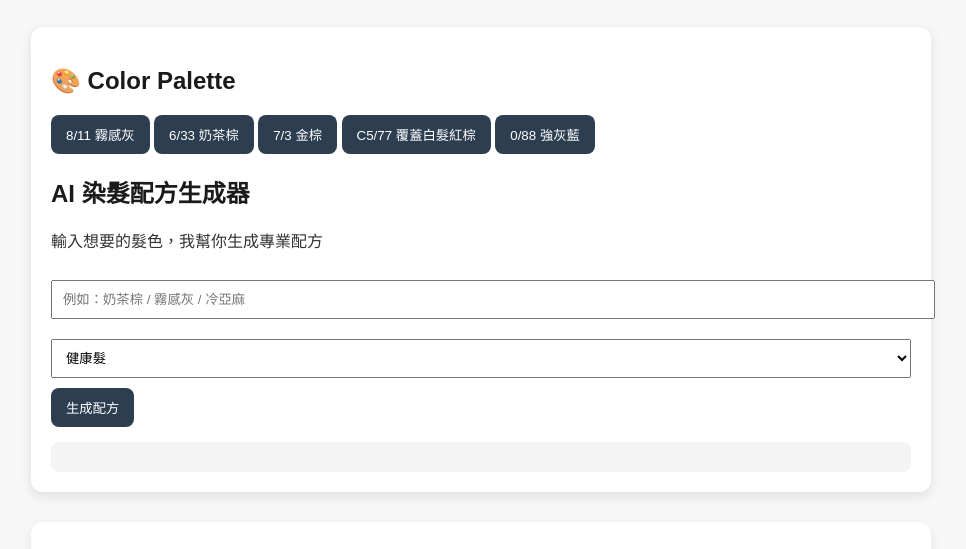
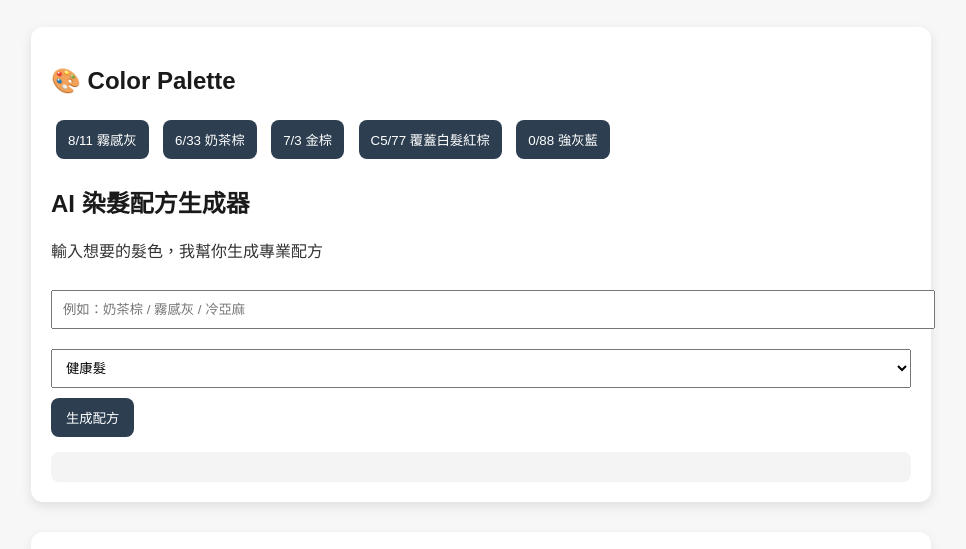
Before and after one commit to mielle-salon-supply/hairproduct-wholesaler, a plain HTML site: page index.html in a window 1280 px wide. Shown: the part 136-685 px from the top of the page, without its empty margins (159-1125 px from the left). Drawn offline with Linux system fonts and the light colour scheme.

Commit message:
Update style.css

```diff
--- a/style.css
+++ b/style.css
@@ -78,3 +78,21 @@ img {
     padding: 15px;
     border-radius: 8px;
 }
+
+.palette {
+    margin: 20px 0;
+}
+
+.palette button {
+    margin: 5px;
+    padding: 10px 12px;
+    border: none;
+    border-radius: 8px;
+    cursor: pointer;
+    background: #2c3e50;
+    color: white;
+}
+
+.palette button:hover {
+    background: #1a1a1a;
+}
```
